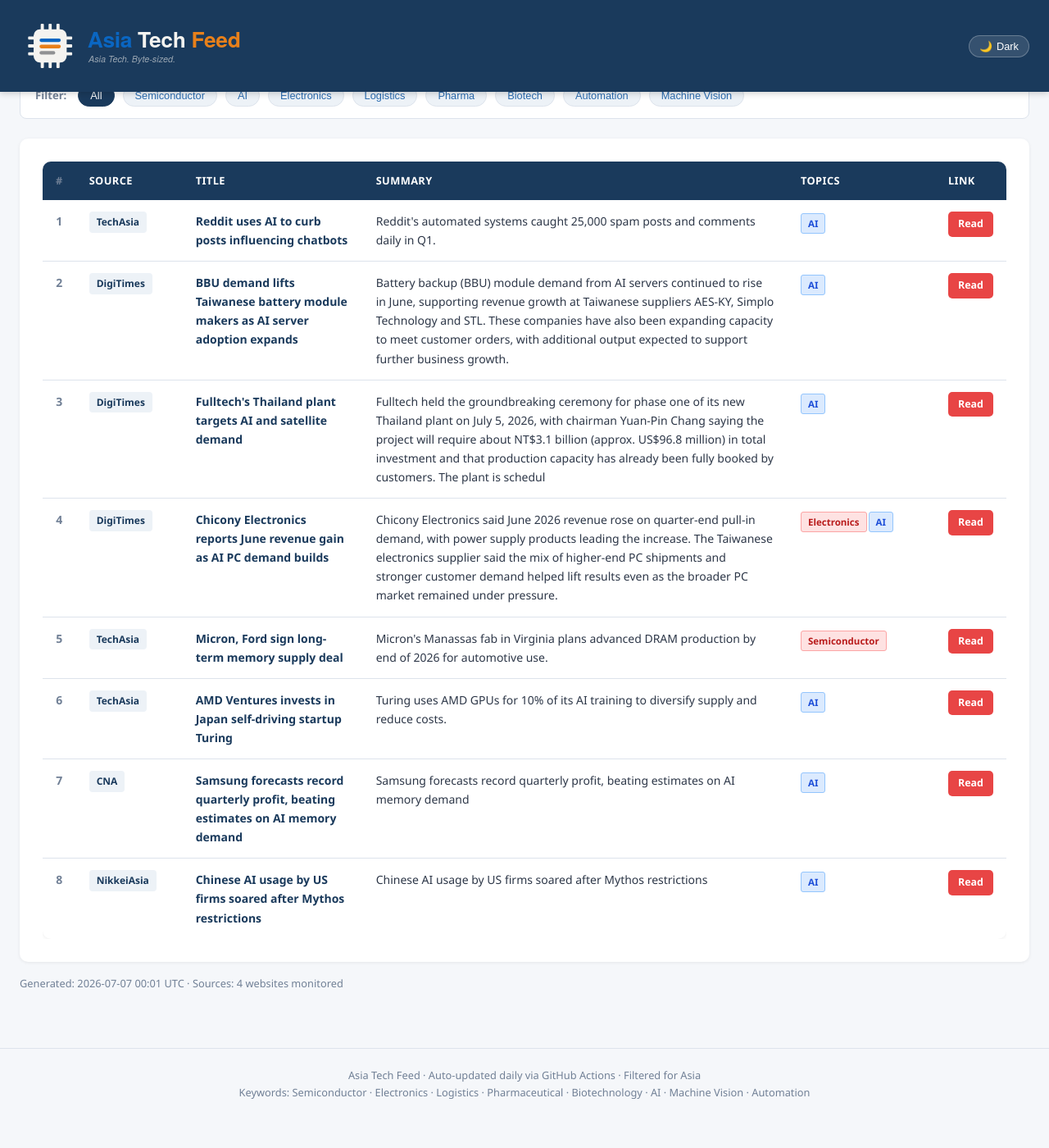
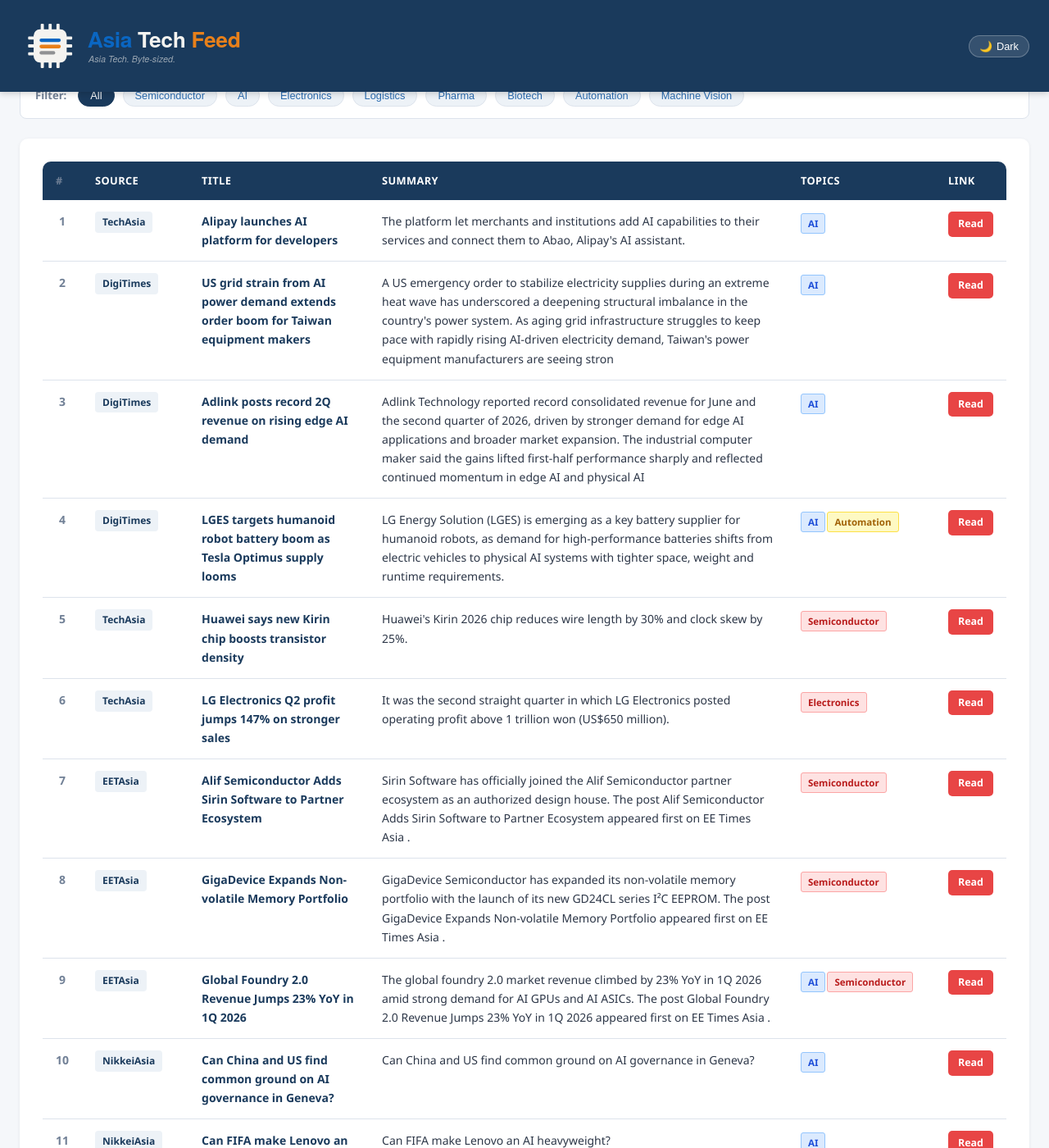
Before and after one commit to asiatechfeed/Asia-Tech-Feed, a Jekyll site: the page built from _posts/2026-07-07-asia-tech-news-digest.md, in a window 1280 px wide and 1400 px high, scrolled down 633 px. Shown: the whole window at 82% size. Built offline with Jekyll 4.4.1, drawn with Linux system fonts in a browser that asks for light colours; a script that is not in the unit is left out; before the commit the page ends 1998 px from its top, so only the background shows below that; some of the changed text lies outside the part shown.

Commit message:
📰 News digest 2026-07-07 (11 articles)

```diff
--- a/_posts/2026-07-07-asia-tech-news-digest.md
+++ b/_posts/2026-07-07-asia-tech-news-digest.md
@@ -1,15 +1,15 @@
 ---
 layout: post
 title: "Asia Tech News Digest - July 07, 2026"
-date: 2026-07-07 08:01:04 +0800
-articles_count: 8
+date: 2026-07-07 12:05:46 +0800
+articles_count: 11
 sources_count: 4
-sources: ["CNA", "DigiTimes", "NikkeiAsia", "TechAsia"]
+sources: ["DigiTimes", "EETAsia", "NikkeiAsia", "TechAsia"]
 csv_file: /assets/data/news-2026-07-07.tsv
-featured_title: "Reddit uses AI to curb posts influencing chatbots"
-featured_url: "https://www.techinasia.com/reddit-google-talks-ai-contentsharing-deal"
+featured_title: "Alipay launches AI platform for developers"
+featured_url: "https://www.techinasia.com/alipay-rokid-open-smart-glasses-look-and-pay-to-developers"
 featured_source: "TechAsia"
-featured_summary: "Reddit's automated systems caught 25,000 spam posts and comments daily in Q1."
+featured_summary: "The platform let merchants and institutions add AI capabilities to their services and connect them to Abao, Alipay's AI assistant."
 featured_image: ""
 ---
 
@@ -28,66 +28,90 @@ featured_image: ""
 <tr>
   <td class="col-num">1</td>
   <td class="col-source"><span class="source-badge">TechAsia</span></td>
-  <td class="col-title"><span class="article-title">Reddit uses AI to curb posts influencing chatbots</span></td>
-  <td class="col-summary">Reddit's automated systems caught 25,000 spam posts and comments daily in Q1.</td>
+  <td class="col-title"><span class="article-title">Alipay launches AI platform for developers</span></td>
+  <td class="col-summary">The platform let merchants and institutions add AI capabilities to their services and connect them to Abao, Alipay's AI assistant.</td>
   <td class="col-tags"><span class="tag ai">AI</span></td>
-  <td class="col-link"><a class="btn-link" href="https://www.techinasia.com/reddit-google-talks-ai-contentsharing-deal" target="_blank" rel="noopener">Read</a></td>
+  <td class="col-link"><a class="btn-link" href="https://www.techinasia.com/alipay-rokid-open-smart-glasses-look-and-pay-to-developers" target="_blank" rel="noopener">Read</a></td>
 </tr>
 <tr>
   <td class="col-num">2</td>
   <td class="col-source"><span class="source-badge">DigiTimes</span></td>
-  <td class="col-title"><span class="article-title">BBU demand lifts Taiwanese battery module makers as AI server adoption expands</span></td>
-  <td class="col-summary">Battery backup (BBU) module demand from AI servers continued to rise in June, supporting revenue growth at Taiwanese suppliers AES-KY, Simplo Technology and STL. These companies have also been expanding capacity to meet customer orders, with additional output expected to support further business growth.</td>
+  <td class="col-title"><span class="article-title">US grid strain from AI power demand extends order boom for Taiwan equipment makers</span></td>
+  <td class="col-summary">A US emergency order to stabilize electricity supplies during an extreme heat wave has underscored a deepening structural imbalance in the country's power system. As aging grid infrastructure struggles to keep pace with rapidly rising AI-driven electricity demand, Taiwan's power equipment manufacturers are seeing stron</td>
   <td class="col-tags"><span class="tag ai">AI</span></td>
-  <td class="col-link"><a class="btn-link" href="https://www.digitimes.com/news/a20260706PD241/ai-server-battery-demand-revenue.html" target="_blank" rel="noopener">Read</a></td>
+  <td class="col-link"><a class="btn-link" href="https://www.digitimes.com/news/a20260706PD219/demand-equipment-electricity-taiwan-infrastructure.html" target="_blank" rel="noopener">Read</a></td>
 </tr>
 <tr>
   <td class="col-num">3</td>
   <td class="col-source"><span class="source-badge">DigiTimes</span></td>
-  <td class="col-title"><span class="article-title">Fulltech's Thailand plant targets AI and satellite demand</span></td>
-  <td class="col-summary">Fulltech held the groundbreaking ceremony for phase one of its new Thailand plant on July 5, 2026, with chairman Yuan-Pin Chang saying the project will require about NT$3.1 billion (approx. US$96.8 million) in total investment and that production capacity has already been fully booked by customers. The plant is schedul</td>
+  <td class="col-title"><span class="article-title">Adlink posts record 2Q revenue on rising edge AI demand</span></td>
+  <td class="col-summary">Adlink Technology reported record consolidated revenue for June and the second quarter of 2026, driven by stronger demand for edge AI applications and broader market expansion. The industrial computer maker said the gains lifted first-half performance sharply and reflected continued momentum in edge AI and physical AI </td>
   <td class="col-tags"><span class="tag ai">AI</span></td>
-  <td class="col-link"><a class="btn-link" href="https://www.digitimes.com/news/a20260706PD239/fulltech-thailand-plant-ai-satellite-production-2026.html" target="_blank" rel="noopener">Read</a></td>
+  <td class="col-link"><a class="btn-link" href="https://www.digitimes.com/news/a20260707PD219/adlink-revenue-demand-market-2026.html" target="_blank" rel="noopener">Read</a></td>
 </tr>
 <tr>
   <td class="col-num">4</td>
   <td class="col-source"><span class="source-badge">DigiTimes</span></td>
-  <td class="col-title"><span class="article-title">Chicony Electronics reports June revenue gain as AI PC demand builds</span></td>
-  <td class="col-summary">Chicony Electronics said June 2026 revenue rose on quarter-end pull-in demand, with power supply products leading the increase. The Taiwanese electronics supplier said the mix of higher-end PC shipments and stronger customer demand helped lift results even as the broader PC market remained under pressure.</td>
-  <td class="col-tags"><span class="tag semi">Electronics</span><span class="tag ai">AI</span></td>
-  <td class="col-link"><a class="btn-link" href="https://www.digitimes.com/news/a20260706PD237/chicony-ai-pc-revenue-demand-2026.html" target="_blank" rel="noopener">Read</a></td>
+  <td class="col-title"><span class="article-title">LGES targets humanoid robot battery boom as Tesla Optimus supply looms</span></td>
+  <td class="col-summary">LG Energy Solution (LGES) is emerging as a key battery supplier for humanoid robots, as demand for high-performance batteries shifts from electric vehicles to physical AI systems with tighter space, weight and runtime requirements.</td>
+  <td class="col-tags"><span class="tag ai">AI</span><span class="tag auto">Automation</span></td>
+  <td class="col-link"><a class="btn-link" href="https://www.digitimes.com/news/a20260707VL207/lges-battery-humanoid-robot-tesla-optimus-supplier.html" target="_blank" rel="noopener">Read</a></td>
 </tr>
 <tr>
   <td class="col-num">5</td>
   <td class="col-source"><span class="source-badge">TechAsia</span></td>
-  <td class="col-title"><span class="article-title">Micron, Ford sign long-term memory supply deal</span></td>
-  <td class="col-summary">Micron's Manassas fab in Virginia plans advanced DRAM production by end of 2026 for automotive use.</td>
+  <td class="col-title"><span class="article-title">Huawei says new Kirin chip boosts transistor density</span></td>
+  <td class="col-summary">Huawei's Kirin 2026 chip reduces wire length by 30% and clock skew by 25%.</td>
   <td class="col-tags"><span class="tag semi">Semiconductor</span></td>
-  <td class="col-link"><a class="btn-link" href="https://www.techinasia.com/micron-to-buy-taiwan-chip-plant-for-1-8b-boost-dram-output" target="_blank" rel="noopener">Read</a></td>
+  <td class="col-link"><a class="btn-link" href="https://www.techinasia.com/huawei-pitches-new-chip-design-approach-for-ai-era" target="_blank" rel="noopener">Read</a></td>
 </tr>
 <tr>
   <td class="col-num">6</td>
   <td class="col-source"><span class="source-badge">TechAsia</span></td>
-  <td class="col-title"><span class="article-title">AMD Ventures invests in Japan self-driving startup Turing</span></td>
-  <td class="col-summary">Turing uses AMD GPUs for 10% of its AI training to diversify supply and reduce costs.</td>
-  <td class="col-tags"><span class="tag ai">AI</span></td>
-  <td class="col-link"><a class="btn-link" href="https://www.techinasia.com/xpeng-starts-robotaxi-production-with-in-house-ai-chips" target="_blank" rel="noopener">Read</a></td>
+  <td class="col-title"><span class="article-title">LG Electronics Q2 profit jumps 147% on stronger sales</span></td>
+  <td class="col-summary">It was the second straight quarter in which LG Electronics posted operating profit above 1 trillion won (US$650 million).</td>
+  <td class="col-tags"><span class="tag semi">Electronics</span></td>
+  <td class="col-link"><a class="btn-link" href="https://www.techinasia.com/lg-electronics-faces-75-1m-operating-loss-in-q4" target="_blank" rel="noopener">Read</a></td>
 </tr>
 <tr>
   <td class="col-num">7</td>
-  <td class="col-source"><span class="source-badge">CNA</span></td>
-  <td class="col-title"><span class="article-title">Samsung forecasts record quarterly profit, beating estimates on AI memory demand</span></td>
-  <td class="col-summary">Samsung forecasts record quarterly profit, beating estimates on AI memory demand</td>
-  <td class="col-tags"><span class="tag ai">AI</span></td>
-  <td class="col-link"><a class="btn-link" href="https://www.channelnewsasia.com/business/samsung-forecasts-record-quarterly-profit-beating-estimates-ai-memory-demand-6236501" target="_blank" rel="noopener">Read</a></td>
+  <td class="col-source"><span class="source-badge">EETAsia</span></td>
+  <td class="col-title"><span class="article-title">Alif Semiconductor Adds Sirin Software to Partner Ecosystem</span></td>
+  <td class="col-summary">Sirin Software has officially joined the Alif Semiconductor partner ecosystem as an authorized design house. The post Alif Semiconductor Adds Sirin Software to Partner Ecosystem appeared first on EE Times Asia .</td>
+  <td class="col-tags"><span class="tag semi">Semiconductor</span></td>
+  <td class="col-link"><a class="btn-link" href="https://www.eetasia.com/alif-semiconductor-adds-sirin-software-to-partner-ecosystem/" target="_blank" rel="noopener">Read</a></td>
 </tr>
 <tr>
   <td class="col-num">8</td>
+  <td class="col-source"><span class="source-badge">EETAsia</span></td>
+  <td class="col-title"><span class="article-title">GigaDevice Expands Non-volatile Memory Portfolio</span></td>
+  <td class="col-summary">GigaDevice Semiconductor has expanded its non-volatile memory portfolio with the launch of its new GD24CL series I²C EEPROM. The post GigaDevice Expands Non-volatile Memory Portfolio appeared first on EE Times Asia .</td>
+  <td class="col-tags"><span class="tag semi">Semiconductor</span></td>
+  <td class="col-link"><a class="btn-link" href="https://www.eetasia.com/gigadevice-expands-non-volatile-memory-portfolio/" target="_blank" rel="noopener">Read</a></td>
+</tr>
+<tr>
+  <td class="col-num">9</td>
+  <td class="col-source"><span class="source-badge">EETAsia</span></td>
+  <td class="col-title"><span class="article-title">Global Foundry 2.0 Revenue Jumps 23% YoY in 1Q 2026</span></td>
+  <td class="col-summary">The global foundry 2.0 market revenue climbed by 23% YoY in 1Q 2026 amid strong demand for AI GPUs and AI ASICs. The post Global Foundry 2.0 Revenue Jumps 23% YoY in 1Q 2026 appeared first on EE Times Asia .</td>
+  <td class="col-tags"><span class="tag ai">AI</span><span class="tag semi">Semiconductor</span></td>
+  <td class="col-link"><a class="btn-link" href="https://www.eetasia.com/global-foundry-2-0-revenue-jumps-23-yoy-in-1q-2026/" target="_blank" rel="noopener">Read</a></td>
+</tr>
+<tr>
+  <td class="col-num">10</td>
   <td class="col-source"><span class="source-badge">NikkeiAsia</span></td>
-  <td class="col-title"><span class="article-title">Chinese AI usage by US firms soared after Mythos restrictions</span></td>
-  <td class="col-summary">Chinese AI usage by US firms soared after Mythos restrictions</td>
+  <td class="col-title"><span class="article-title">Can China and US find common ground on AI governance in Geneva?</span></td>
+  <td class="col-summary">Can China and US find common ground on AI governance in Geneva?</td>
   <td class="col-tags"><span class="tag ai">AI</span></td>
-  <td class="col-link"><a class="btn-link" href="https://asia.nikkei.com/business/technology/artificial-intelligence/chinese-ai-usage-by-us-firms-soared-after-mythos-restrictions" target="_blank" rel="noopener">Read</a></td>
+  <td class="col-link"><a class="btn-link" href="https://asia.nikkei.com/business/technology/artificial-intelligence/can-china-and-us-find-common-ground-on-ai-governance-in-geneva" target="_blank" rel="noopener">Read</a></td>
+</tr>
+<tr>
+  <td class="col-num">11</td>
+  <td class="col-source"><span class="source-badge">NikkeiAsia</span></td>
+  <td class="col-title"><span class="article-title">Can FIFA make Lenovo an AI heavyweight?</span></td>
+  <td class="col-summary">Can FIFA make Lenovo an AI heavyweight?</td>
+  <td class="col-tags"><span class="tag ai">AI</span></td>
+  <td class="col-link"><a class="btn-link" href="https://asia.nikkei.com/spotlight/podcasts/podcast-tech-latest/can-fifa-make-lenovo-an-ai-heavyweight" target="_blank" rel="noopener">Read</a></td>
 </tr>
 </tbody>
 </table>
```
Also changed, not shown: _data/seen_urls.json (+12 -1 lines), _digest_meta.json (+21 -21 lines), assets/data/news-2026-07-07.tsv (+11 -8 lines), assets/data/search-index.json.
